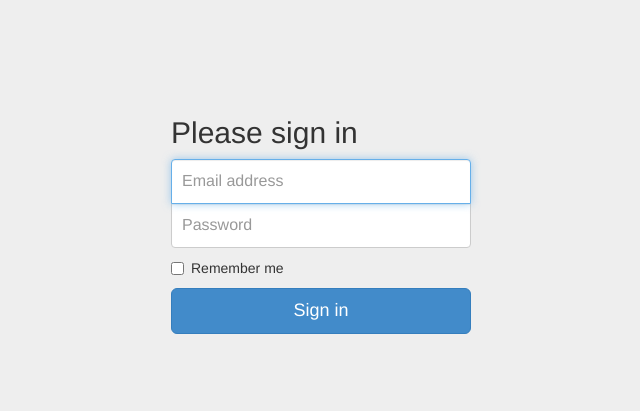
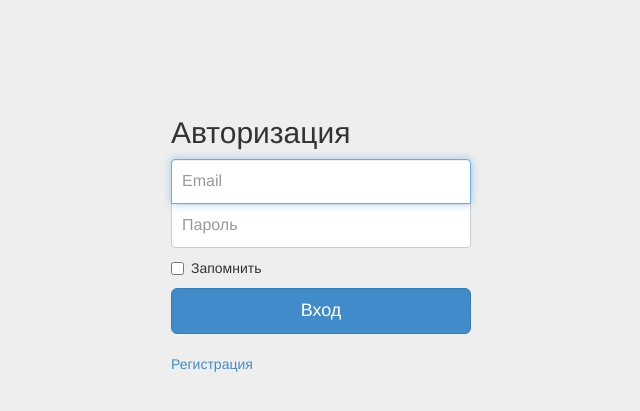
Before and after one commit to zzzombat/mailflow, a Flask app: page / in a window 1280 px wide. Shown: the top 411 px of the page, without its empty margins (319-959 px from the left). Run offline with Flask 2, Linux system fonts and the light colour scheme.

Commit message:
Fixed login page

```diff
--- a/src/mailflow/front/templates/base.html
+++ b/src/mailflow/front/templates/base.html
@@ -6,19 +6,11 @@
     <meta name="description" content="">
     <meta name="author" content="">
 
-	    <title>Signin Template for Bootstrap</title>
-
     <!-- Bootstrap core CSS -->
     <link href="../static/styles/lib/bootstrap.min.css" rel="stylesheet">
 
     <!-- Custom styles for this template -->
-	    <link href="./static/styles/signin.css" rel="stylesheet">
-
-	    <!-- HTML5 shim and Respond.js IE8 support of HTML5 elements and media queries -->
-	    <!--[if lt IE 9]>
-	      <script src="../../assets/js/html5shiv.js"></script>
-	      <script src="../../assets/js/respond.min.js"></script>
-	    <![endif]-->
+    <link href="../static/styles/signin.css" rel="stylesheet">
 </head>
 <body>
 <hr>
--- a/src/mailflow/front/templates/index.html
+++ b/src/mailflow/front/templates/index.html
@@ -3,15 +3,18 @@
 
 <div class="container">
 
-  <form class="form-signin">
-    <h2 class="form-signin-heading">Please sign in</h2>
-    <input type="text" class="form-control" placeholder="Email address" autofocus>
-    <input type="password" class="form-control" placeholder="Password">
-    <label class="checkbox">
-      <input type="checkbox" value="remember-me"> Remember me
-    </label>
-    <button class="btn btn-lg btn-primary btn-block" type="submit">Sign in</button>
-  </form>
+    <form class="form-signin">
+        <h2 class="form-signin-heading">Авторизация</h2>
+        <input type="text" class="form-control" placeholder="Email" autofocus>
+        <input type="password" class="form-control" placeholder="Пароль">
+        <label class="checkbox">
+            <input type="checkbox" value="remember-me"> Запомнить
+        </label>
+        <button class="btn btn-lg btn-primary btn-block" type="submit">Вход</button>
+        <br/>
+        <a href="/reg">Регистрация</a>
+
+    </form>
 
 </div> <!-- /container -->
 
```
Lines whose indentation alone changed are shown as unchanged.
